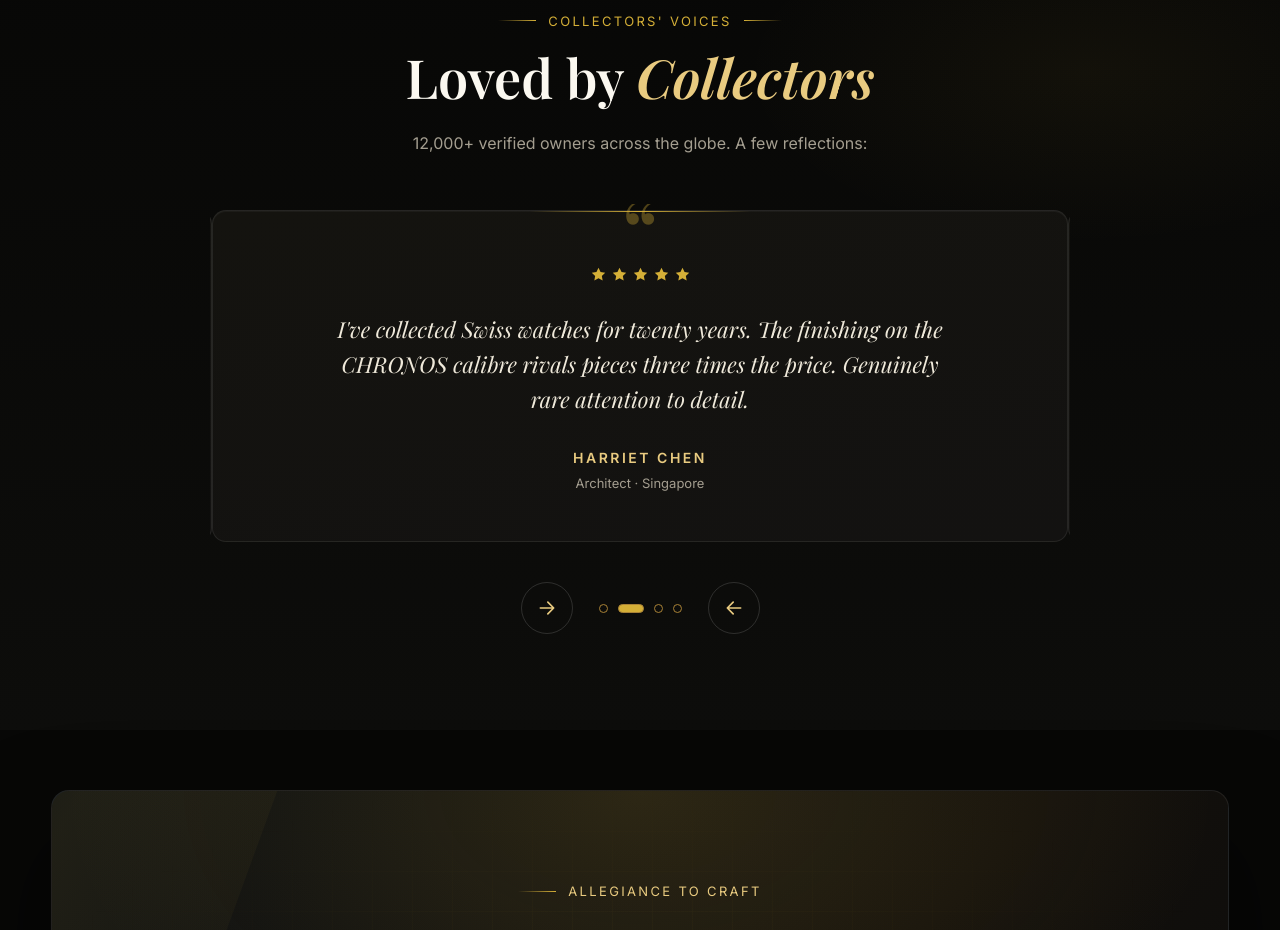
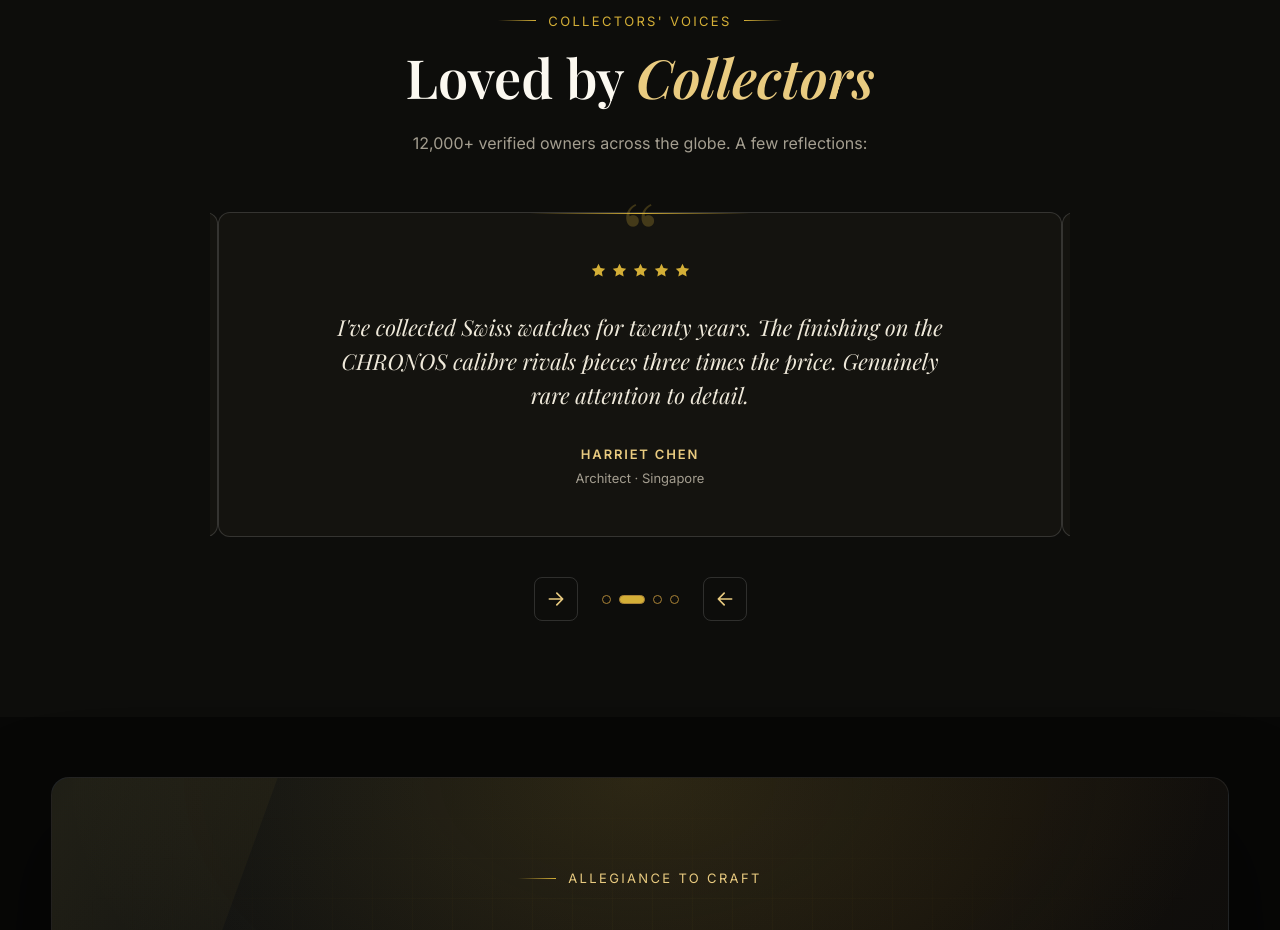
Before and after one commit to Salar11111/Chronos-Watches, a website built with Vite: page index.html in a window 1280 px wide. Shown: the part 4759-5689 px from the top of the page. Built offline with nearby package versions, Linux system fonts and the light colour scheme; no server answers.

Commit message:
style: enhance UI with a consistent design system

```diff
--- a/src/styles/sections/testimonials.css
+++ b/src/styles/sections/testimonials.css
@@ -1,7 +1,5 @@
 .testimonials {
-  background:
-    radial-gradient(45% 35% at 85% 20%, rgb(212 175 55 / 5%), transparent 60%),
-    linear-gradient(180deg, var(--bg), var(--bg-2));
+  background: var(--bg-2);
 }
 
 .slider {
@@ -11,23 +9,22 @@
 
 .slider-viewport {
   overflow: hidden;
-  padding: 6px 2px;
+  padding: var(--s-2);
 }
 
 .slider-track {
   display: flex;
-  transition: transform 0.7s var(--ease);
+  transition: transform var(--dur) var(--ease);
 }
 
 .t-card {
   position: relative;
   flex: 0 0 100%;
   text-align: center;
-  padding: 54px 40px 48px;
-  background: linear-gradient(170deg, var(--card), var(--bg-3));
-  border: 1px solid var(--line-soft);
-  border-radius: 14px;
-  box-shadow: inset 0 1px 0 rgb(255 255 255 / 4%);
+  padding: var(--s-7) var(--s-6);
+  background: var(--card);
+  border: 1px solid var(--line);
+  border-radius: var(--r-md);
 }
 
 .t-card::before {
@@ -49,13 +46,13 @@
   transform: translateX(-50%);
   font-family: var(--font-serif);
   font-size: 90px;
-  color: rgb(212 175 55 / 35%);
+  color: rgb(212 175 55 / 25%);
   line-height: 1;
 }
 
 .t-stars {
   display: inline-flex;
-  gap: 4px;
+  gap: var(--s-1);
   color: var(--gold);
 }
 
@@ -68,16 +65,16 @@
   font-family: var(--font-serif);
   font-style: italic;
   font-size: clamp(18px, 2.6vw, 22px);
-  line-height: 1.6;
-  margin: 22px auto 30px;
+  line-height: 1.55;
+  margin: var(--s-5) auto var(--s-6);
   max-width: 620px;
   color: #efe9da;
 }
 
 .t-name {
   display: block;
-  font-size: 14px;
-  letter-spacing: 2.5px;
+  font-size: 13px;
+  letter-spacing: 0.14em;
   text-transform: uppercase;
   font-weight: 600;
   color: var(--gold-2);
@@ -85,7 +82,7 @@
 
 .t-role {
   display: block;
-  margin-top: 4px;
+  margin-top: var(--s-1);
   font-size: 13px;
   color: var(--muted);
 }
@@ -94,19 +91,19 @@
   display: flex;
   align-items: center;
   justify-content: center;
-  gap: 26px;
-  margin-top: 34px;
+  gap: var(--s-5);
+  margin-top: var(--s-6);
 }
 
 .slider-btn {
   display: grid;
   place-items: center;
-  width: 52px;
-  height: 52px;
-  border-radius: 50%;
+  width: 44px;
+  height: 44px;
+  border-radius: var(--r-btn);
   border: 1px solid var(--line);
   color: var(--gold-2);
-  transition: 0.4s var(--ease);
+  transition: background var(--dur) var(--ease), color var(--dur) var(--ease), transform var(--dur) var(--ease);
 }
 
 .slider-btn svg {
@@ -116,8 +113,8 @@
 
 .slider-btn:hover {
   background: var(--gold);
-  color: #141006;
-  transform: scale(1.08);
+  color: var(--ink);
+  transform: translateY(-2px);
 }
 
 .slider-btn.next svg {
@@ -126,7 +123,7 @@
 
 .slider-dots {
   display: flex;
-  gap: 10px;
+  gap: var(--s-2);
 }
 
 .slider-dot {
@@ -135,7 +132,7 @@
   border-radius: 50%;
   border: 1px solid var(--gold-3);
   background: transparent;
-  transition: 0.35s var(--ease);
+  transition: background var(--dur) var(--ease), width var(--dur) var(--ease);
 }
 
 .slider-dot.active {
```
